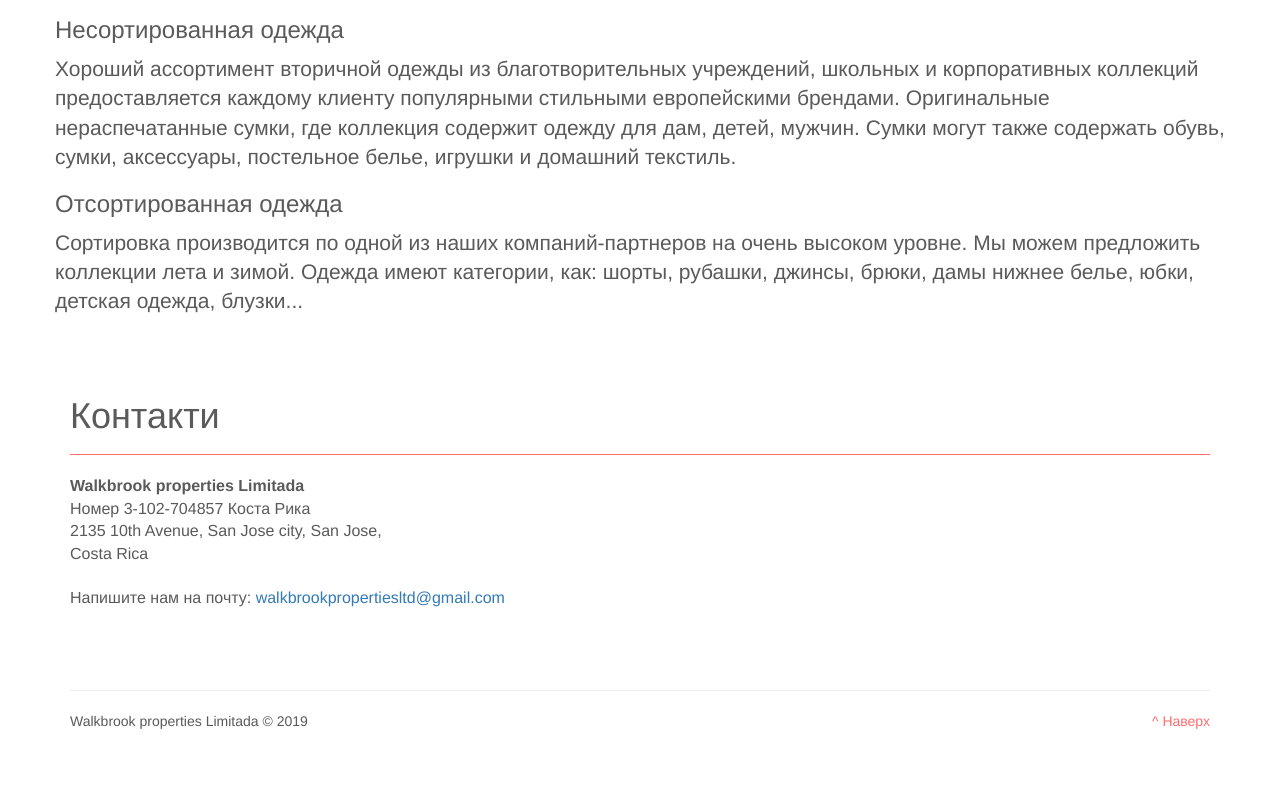
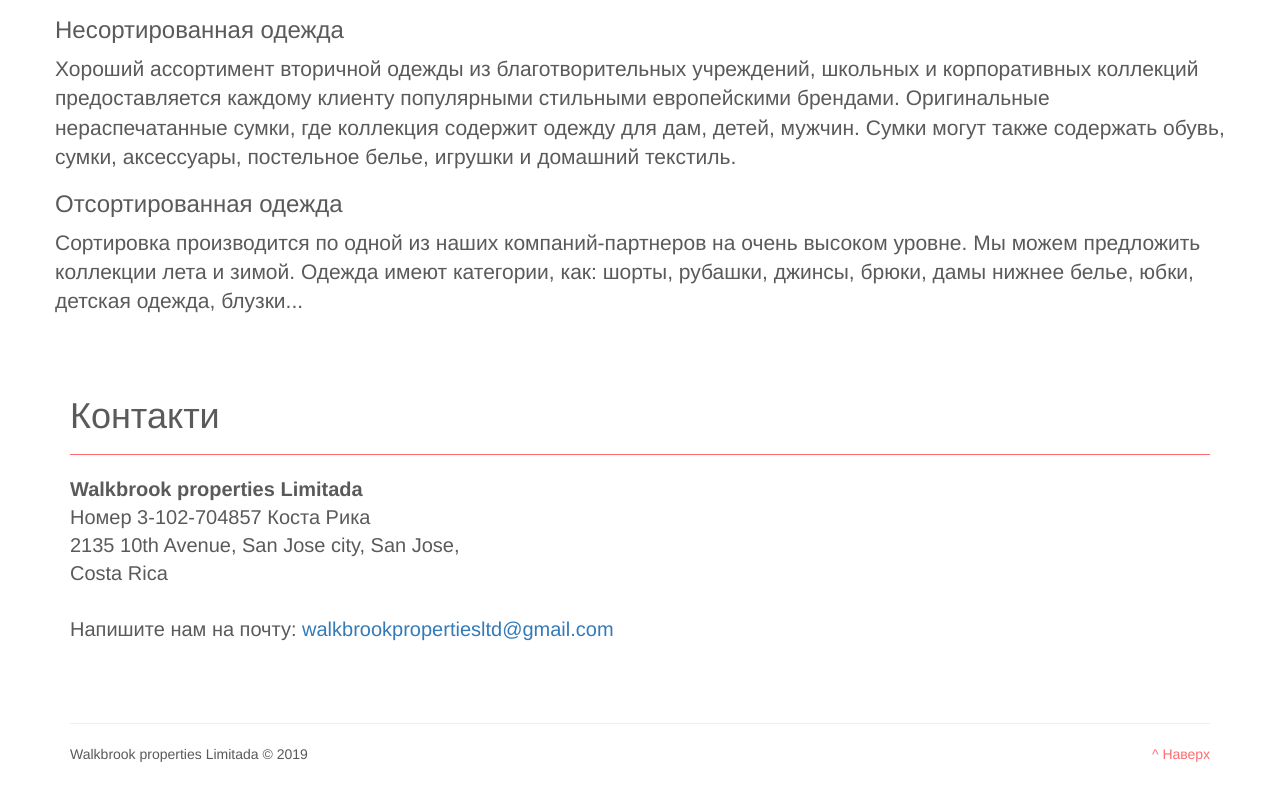
Before and after one commit to meliotagit/meliotagit.gi, a plain HTML site: page ru/index.html in a window 1280 px wide. Shown: the part 2148-2948 px from the top of the page. Drawn offline with nearby package versions, Linux system fonts and the light colour scheme.

Commit message:
Update index.html

```diff
--- a/ru/index.html
+++ b/ru/index.html
@@ -194,7 +194,7 @@
         </div>
         <div class="row">
           <div class="col-md-6">
-		<address>
+		<address style="font-size:20px;">
                 	<strong>Walkbrook properties Limitada</strong><br>
   			  Номер 3-102-704857 Коста Рика<br>
   			  2135 10th Avenue, San Jose city, San Jose, <br>
```
